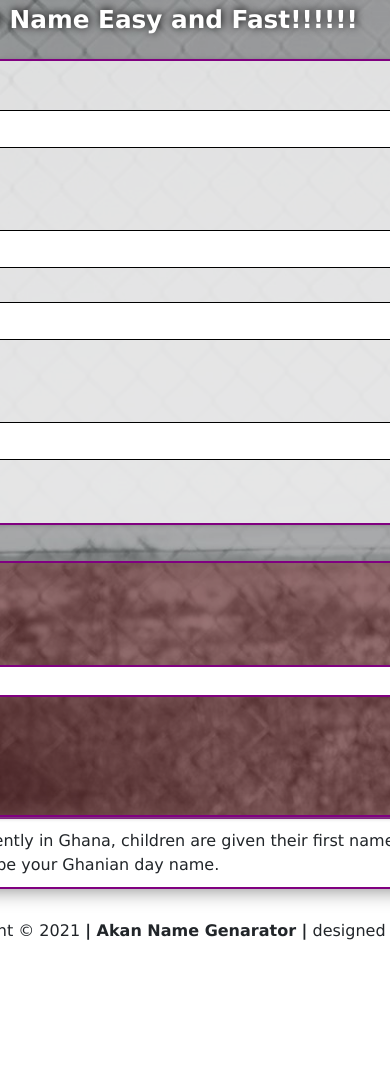
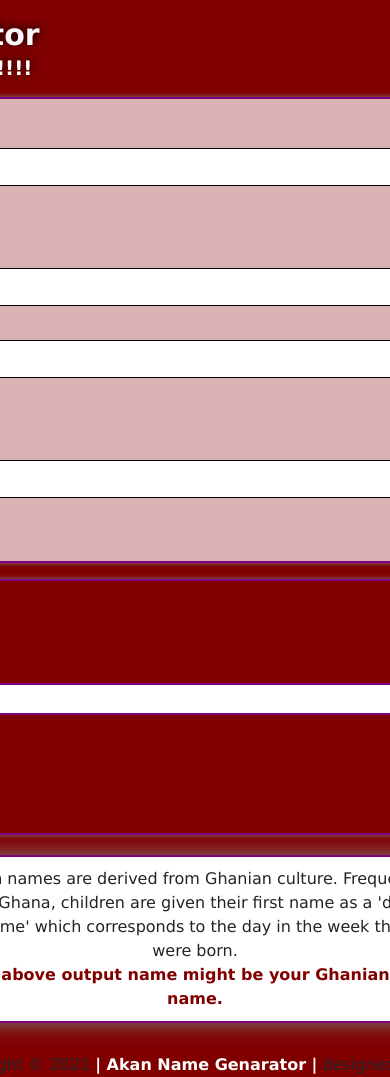
Before and after one commit to freestyletear/Keith_James_Akan_Name_Generator, a plain HTML site: page index.html in a window 390 px wide. Shown: the top 1077 px of the page. Before the commit the page ends 943 px from the top, so only its background shows below. Drawn offline with nearby package versions, Linux system fonts and the light colour scheme.

Commit message:
add media queries

```diff
--- a/index.html
+++ b/index.html
@@ -115,8 +115,8 @@
       <p id="one">
         Akan names are derived from Ghanian culture. Frequently in Ghana,
         children are given their first name as a 'day name' which corresponds to
-        the day in the week they were born. The above output name might be your
-        Ghanian day name.
+        the day in the week they were born.<br> <span id="three">The above output name might be your
+        Ghanian day name.</span>
       </p>
       <div>
         <p id="two">Copyright &#169 2021 <span>| Akan Name Genarator |</span> designed by Keith James</p>
--- a/style.css
+++ b/style.css
@@ -115,6 +115,10 @@ p#one {
     padding: 10px;
     margin: 0 7.5% 0 8%;
 }
+p#one span#three {
+    font-weight: bold;
+    color: rgb(128,0,0);
+}
 p#two {
     margin: 30px 0 0 500px;
 }
@@ -123,3 +127,152 @@ p#two span {
 }
 
 /* End of Form */
+
+/* Beginnin of Media Queries */
+@media only screen and (max-width: 1400px) {
+  div.jumbotron-fluid {
+     background-color: rgb(128,0,0);
+  }
+  h1.text-light {
+      padding-top: 100px;
+      padding-left: 20px;
+      text-shadow: 1px -1px 8px black;
+      font-size: 70px;
+  }
+  p#one {
+    margin-left: 220px;
+    margin-top: 20px;
+    margin-right: 200px;
+    text-align: center;
+  }
+  p#two span {
+      color: #ffffff;
+  }
+}
+
+@media only screen and (max-width: 1200px) {
+    div.jumbotron-fluid {
+        background-color: pink;
+    }
+  h1.text-light {
+      padding-top: 50px;
+      padding-left: 50px;
+      font-size: 55px;
+  }
+h2#welcome-note {
+    position: absolute;
+    margin-left: -100px;
+    font-weight: 5px;
+    margin-top: -5px;
+    margin-bottom: -300px;
+  }
+    #form {
+      margin-top: 20px;
+  }
+  div#two.card {
+      margin-top: 35px;
+  }
+  p#one {
+    margin-left: 310px;
+    margin-top: 20px;
+    margin-right: 300px;
+    text-align: center;
+  }
+  p#two span {
+      color: #000000;
+  }
+}
+@media only screen and (max-width: 992px) {
+    div.jumbotron-fluid {
+        background-color: purple;
+    }
+  h1.text-light {
+      padding-left: 10px;
+      font-size: 44px;
+  }
+  h2#welcome-note {
+    position: absolute;
+    margin-left: -200px;
+    font-weight: 5px;
+    margin-top: -5px;
+  }
+  #form {
+      margin-top: 20px;
+  }
+  div#two.card {
+      margin-top: 35px;
+  }
+  p#one {
+    margin-left: 430px;
+    margin-top: 20px;
+    margin-right: 400px;
+    text-align: center;
+  }
+}
+ @media only screen and (max-width: 768px) {
+  div.jumbotron-fluid {
+        background-color: grey;
+    }
+  h1.text-light {
+      padding-top: 250px;
+      padding-left: -40px;
+      font-size: 30px;
+      font-weight: bolder;
+  }
+  h2#welcome-note {
+    position: absolute;
+    margin-left: -280px;
+    font-weight: 5px;
+    margin-top: -5px;
+  }
+   #form {
+      margin-top: 20px;
+  }
+  div#two.card {
+      margin: 0 16px 0 16px;
+  }
+  p#one {
+    margin: 20px 430px 0 430px;
+    text-align: center;
+    padding: 10px;
+
+  }
+}
+
+@media only screen and (max-width: 576px) {
+  div.jumbotron-fluid {
+     background-color: rgb(128,0,0);
+  }
+  h1.text-light {
+      padding-top: 250px;
+      padding-left: -40px;
+      font-size: 30px;
+      font-weight: bolder;
+  }
+  h2#welcome-note {
+    position: absolute;
+    margin-left: -190px;
+    font-weight: 5px;
+    margin-top: -5px;
+    font-size: 20px;
+  }
+   #form {
+      margin-top: 20px;
+  }
+  div#two.card {
+      margin: 0 16px 0 16px;
+  }
+  p#one {
+    margin: 20px 515px 0 515px;
+    text-align: center;
+    padding: 10px;
+
+  }
+  p#two span {
+      color: #ffffff;
+  }
+  p#two {
+      margin-left: 510px;
+  }
+}
+/* End of Media Queries */
```
